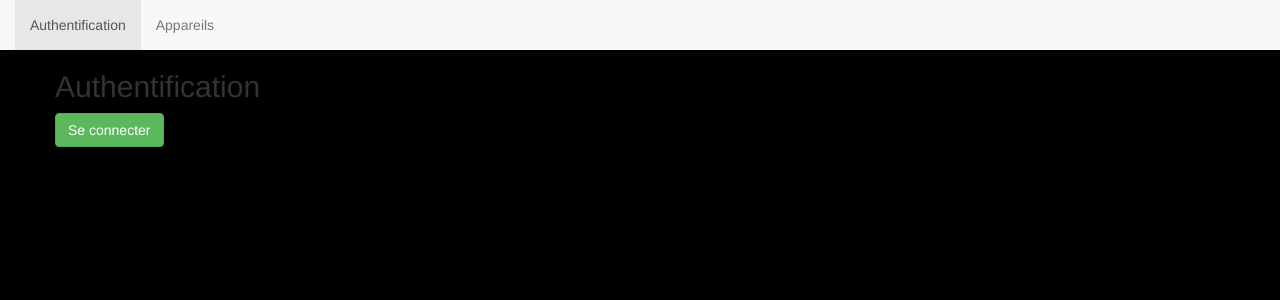
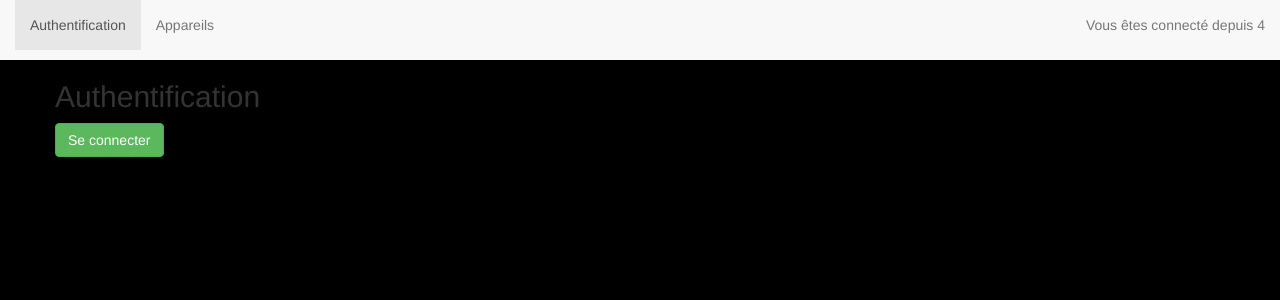
Before and after one commit to idembele70/LearnAngular-openClassroom, an Angular app: page /auth in a window 1280 px wide. Shown: the top 300 px of the page. Built offline with nearby package versions, Linux system fonts and the light colour scheme.

Commit message:
observable subscribe

```diff
--- a/package.json
+++ b/package.json
@@ -21,6 +21,7 @@
     "@angular/router": "~11.2.4",
     "bootstrap": "^3.3.7",
     "rxjs": "~6.6.0",
+    "rxjs-compat": "^6.6.7",
     "tslib": "^2.0.0",
     "zone.js": "~0.11.3"
   },
--- a/src/app/app.component.html
+++ b/src/app/app.component.html
@@ -4,6 +4,11 @@
       <li routerLinkActive="active"><a routerLink="auth">Authentification</a></li>
       <li routerLinkActive="active"><a routerLink="appareils">Appareils</a></li>
     </ul>
+    <div class="navbar-right">
+      <span class="navbar-text">
+        <p>Vous êtes connecté depuis {{ secondes }}</p>
+      </span>
+    </div>
   </div>
 </nav>
 
--- a/src/app/app.component.ts
+++ b/src/app/app.component.ts
@@ -1,14 +1,21 @@
 import { Component, OnInit } from '@angular/core';
+import { Observable } from 'rxjs';
+import 'rxjs/Rx';
 
 @Component({
   selector: 'app-root',
   templateUrl: './app.component.html',
   styleUrls: ['./app.component.scss']
 })
-export class AppComponent {
-  constructor() {
-
-
+export class AppComponent implements OnInit {
+  secondes: number = 0;
+  constructor() { }
+  ngOnInit() {
+    const counter = Observable.interval(1000);
+    counter.subscribe(
+      (value: number) => this.secondes = value,
+      (error: any) => console.log('Une erreur à été rencontré !'),
+      () => console.log('L\'observable est complété l\'ami !')
+    )
   }
-
 }
```
Also changed, not shown: 2 other files (tests, documents, lock files or other folders).
